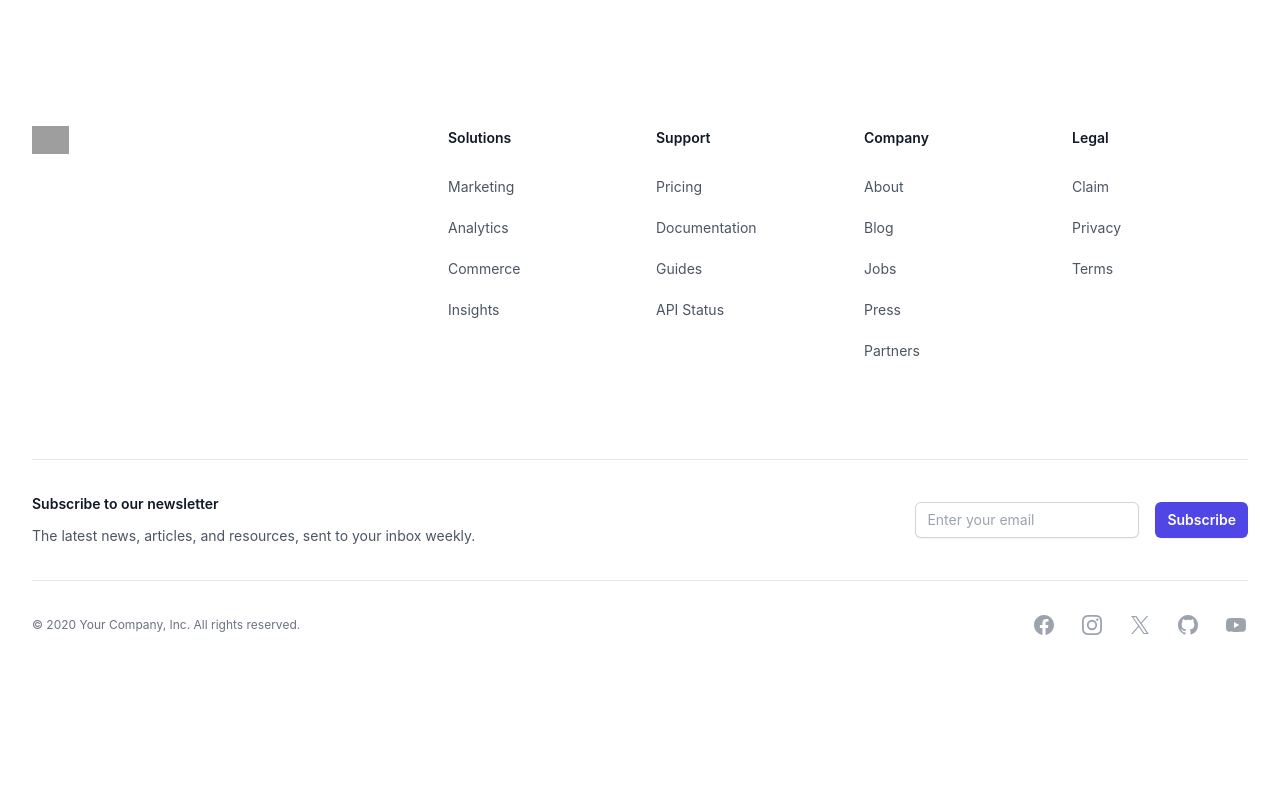
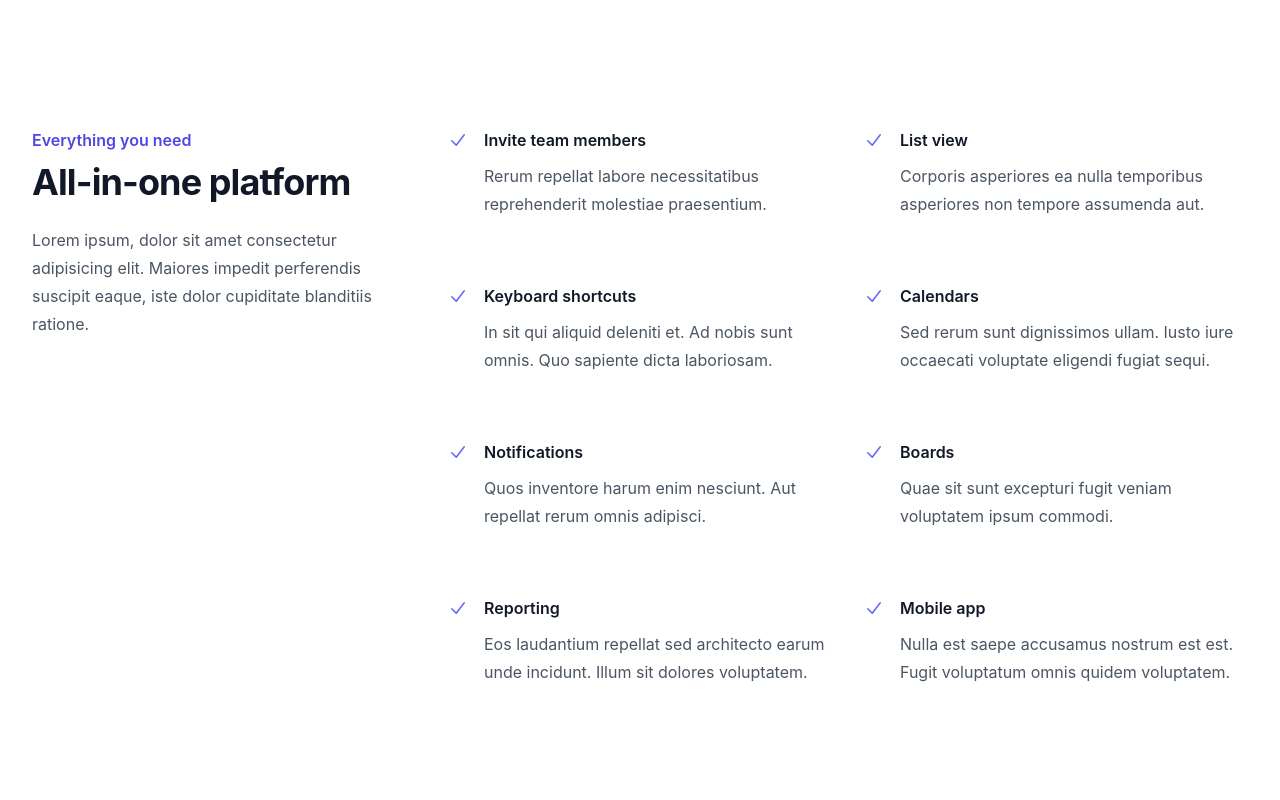
Before and after one commit to binaryballer33/template_tailwind_components, a React (Vite) app: page /home/featureinformation in a window 1280 px wide. Shown: the part 4040-4840 px from the top of the page. Before the commit the page ends 4709 px from the top, so only its background shows below. Built offline with nearby package versions, Linux system fonts and the light colour scheme; grey boxes are pictures that could not be loaded.

Commit message:
renamed marketing to feature

```diff
--- a/src/App.tsx
+++ b/src/App.tsx
@@ -6,8 +6,9 @@ import {
   Information,
   Hero,
   HeroImage,
-  MarketingShort,
-  MarketingLong,
+  FeatureShort,
+  FeatureLong,
+  FeatureInformation,
 } from "./components"
 
 export default function App() {
@@ -23,14 +24,16 @@ export default function App() {
                 <Route index element={<Home />} />
                 <Route path="hero" element={<Hero />} />
                 <Route path="heroimage" element={<HeroImage />} />
-                <Route path="marketingshort" element={<MarketingShort />} />
-                <Route path="marketinglong" element={<MarketingLong />} />
+                <Route path="featureshort" element={<FeatureShort />} />
+                <Route path="marketinglong" element={<FeatureLong />} />
                 <Route path="info1" element={<Information />} />
+
                 {/* just demonstrating how to use to nested routes, because I always forget */}
                 <Route path="/home/*" element={<Home />}>
-                  <Route path="cards" element={<Home />} /> {/* Cards Section 1 */}
-                  <Route path="marketingshort" element={<MarketingShort />} />
-                  <Route path="marketinglong" element={<MarketingLong />} />
+                  <Route path="cards" element={<Home />} />
+                  <Route path="featureinformation" element={<FeatureInformation />} />
+                  <Route path="featureshort" element={<FeatureShort />} />
+                  <Route path="marketinglong" element={<FeatureLong />} />
                   <Route path="pricing" element={<Home />} /> {/* Pricing Section With Toggle */}
                   <Route path="faq" element={<Home />} /> {/* FAQ Accordion */}
                 </Route>
--- /dev/null
+++ b/src/components/Feature/FeatureInformation.tsx
@@ -0,0 +1,77 @@
+import { CheckIcon } from "@heroicons/react/20/solid"
+
+export default function FeatureInformation() {
+  const features = [
+    {
+      name: "Invite team members",
+      description: "Rerum repellat labore necessitatibus reprehenderit molestiae praesentium.",
+    },
+    {
+      name: "List view",
+      description: "Corporis asperiores ea nulla temporibus asperiores non tempore assumenda aut.",
+    },
+    {
+      name: "Keyboard shortcuts",
+      description:
+        "In sit qui aliquid deleniti et. Ad nobis sunt omnis. Quo sapiente dicta laboriosam.",
+    },
+    {
+      name: "Calendars",
+      description:
+        "Sed rerum sunt dignissimos ullam. Iusto iure occaecati voluptate eligendi fugiat sequi.",
+    },
+    {
+      name: "Notifications",
+      description: "Quos inventore harum enim nesciunt. Aut repellat rerum omnis adipisci.",
+    },
+    {
+      name: "Boards",
+      description: "Quae sit sunt excepturi fugit veniam voluptatem ipsum commodi.",
+    },
+    {
+      name: "Reporting",
+      description:
+        "Eos laudantium repellat sed architecto earum unde incidunt. Illum sit dolores voluptatem.",
+    },
+    {
+      name: "Mobile app",
+      description:
+        "Nulla est saepe accusamus nostrum est est. Fugit voluptatum omnis quidem voluptatem.",
+    },
+  ]
+
+  return (
+    <div className="bg-white py-24 sm:py-32">
+      <div className="mx-auto max-w-7xl px-6 lg:px-8">
+        <div className="mx-auto grid max-w-2xl grid-cols-1 gap-x-8 gap-y-16 sm:gap-y-20 lg:mx-0 lg:max-w-none lg:grid-cols-3">
+          <div>
+            <h2 className="text-base font-semibold leading-7 text-indigo-600">
+              Everything you need
+            </h2>
+            <p className="mt-2 text-3xl font-bold tracking-tight text-gray-900 sm:text-4xl">
+              All-in-one platform
+            </p>
+            <p className="mt-6 text-base leading-7 text-gray-600">
+              Lorem ipsum, dolor sit amet consectetur adipisicing elit. Maiores impedit perferendis
+              suscipit eaque, iste dolor cupiditate blanditiis ratione.
+            </p>
+          </div>
+          <dl className="col-span-2 grid grid-cols-1 gap-x-8 gap-y-10 text-base leading-7 text-gray-600 sm:grid-cols-2 lg:gap-y-16">
+            {features.map((feature) => (
+              <div key={feature.name} className="relative pl-9">
+                <dt className="font-semibold text-gray-900">
+                  <CheckIcon
+                    className="absolute left-0 top-1 h-5 w-5 text-indigo-500"
+                    aria-hidden="true"
+                  />
+                  {feature.name}
+                </dt>
+                <dd className="mt-2">{feature.description}</dd>
+              </div>
+            ))}
+          </dl>
+        </div>
+      </div>
+    </div>
+  )
+}
--- a/src/components/Marketing/MarketingLong.tsx
+++ b/src/components/Feature/FeatureLong.tsx
@@ -7,7 +7,7 @@ import {
   ServerIcon,
 } from "@heroicons/react/20/solid"
 
-export default function MarketingLong() {
+export default function FeatureLong() {
   const features = [
     {
       name: "Push to deploy.",
--- a/src/components/Marketing/MarketingShort.tsx
+++ b/src/components/Feature/FeatureShort.tsx
@@ -5,7 +5,7 @@ import {
   LockClosedIcon,
 } from "@heroicons/react/24/outline"
 
-export default function MarketingShort() {
+export default function FeatureShort() {
   const features = [
     {
       name: "Push to deploy",
--- a/src/components/Home/Home.tsx
+++ b/src/components/Home/Home.tsx
@@ -1,7 +1,7 @@
 import { Outlet } from "react-router-dom"
 import Hero from "../Hero/Hero"
-import MarketingShort from "../Marketing/MarketingShort"
-import MarketingLong from "../Marketing/MarketingLong"
+import FeatureShort from "../Feature/FeatureShort"
+import FeatureLong from "../Feature/FeatureLong"
 
 export default function Home() {
   return (
@@ -16,8 +16,8 @@ export default function Home() {
       }}
     >
       <Hero />
-      <MarketingShort />
-      <MarketingLong />
+      <FeatureShort />
+      <FeatureLong />
 
       {/* Need this in order to show the components being rendered as sub routes after this */}
       <Outlet />
--- a/src/components/index.ts
+++ b/src/components/index.ts
@@ -3,6 +3,7 @@ export { default as Home } from "./Home/Home"
 export { default as Footer } from "./Footer/Footer"
 export { default as Hero } from "./Hero/Hero"
 export { default as HeroImage } from "./Hero/HeroImage"
-export { default as MarketingShort } from "./Marketing/MarketingShort"
-export { default as MarketingLong } from "./Marketing/MarketingLong"
+export { default as FeatureShort } from "./Feature/FeatureShort"
+export { default as FeatureLong } from "./Feature/FeatureLong"
+export { default as FeatureInformation } from "./Feature/FeatureInformation"
 export { default as Information } from "./Informational/Information"
```
